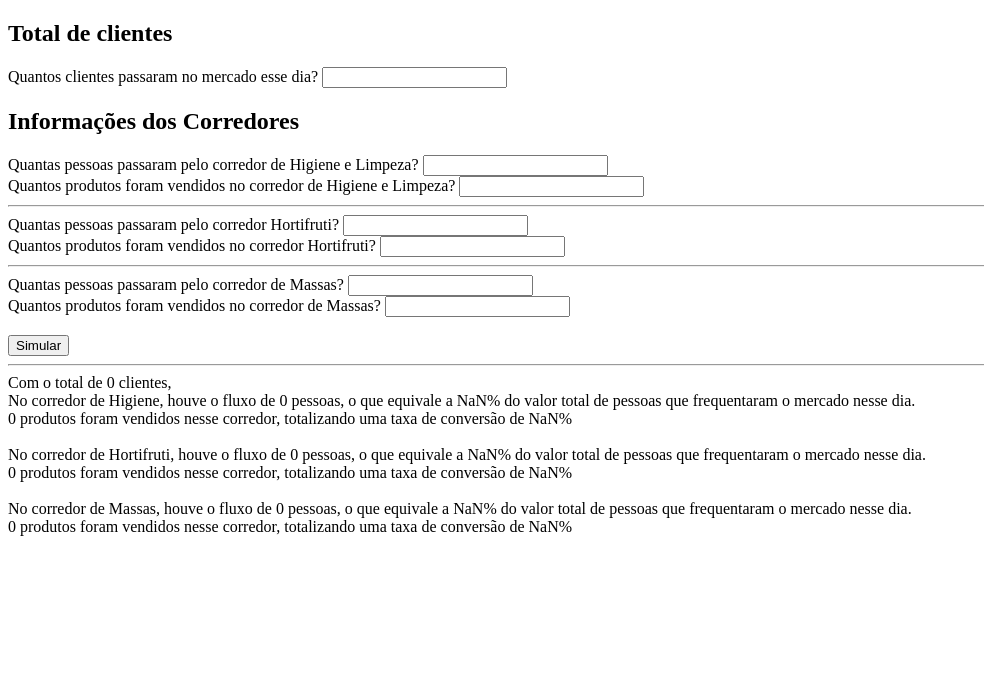
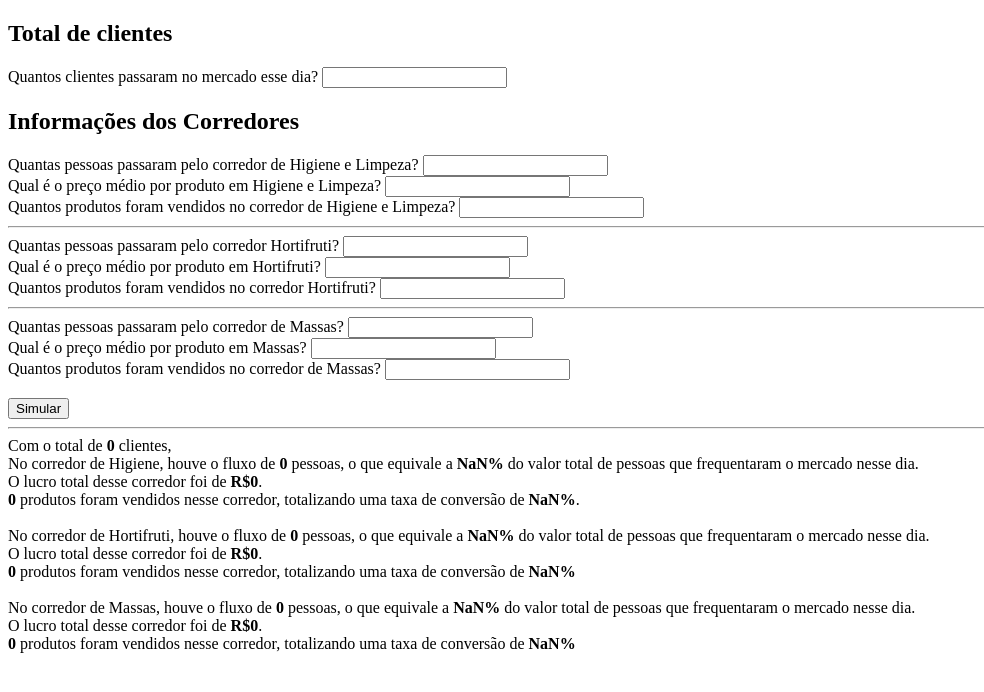
Before and after one commit to LersovData/LersovData, a plain HTML site: page LUCCA/simuladorFinanceiro/SIMULADOR_TESTE.html in a window 1280 px wide. Both pictures are taken after a click on the button "Simular". Shown: the whole page, without its empty margins (0-984 px from the left). Drawn offline with Linux system fonts and the light colour scheme.

Commit message:
Acrescentei mais mensagens no simulador

```diff
--- a/LUCCA/simuladorFinanceiro/SIMULADOR_TESTE.html
+++ b/LUCCA/simuladorFinanceiro/SIMULADOR_TESTE.html
@@ -14,13 +14,18 @@
     <h2>Informações dos Corredores</h2>
 
     Quantas pessoas passaram pelo corredor de Higiene e Limpeza? <input type="number" id="ipt_higiene"> <br>
+    Qual é o preço médio por produto em Higiene e Limpeza? <input type="number" id="ipt_mediaProdutoHigiene"> <br>
     Quantos produtos foram vendidos no corredor de Higiene e Limpeza? <input type="number" id="ipt_qtdVendaHigiene">
     <hr>
     Quantas pessoas passaram pelo corredor Hortifruti? <input type="number" id="ipt_hortifruti"> <br>
+    Qual é o preço médio por produto em Hortifruti? <input type="number" id="ipt_mediaProdutoHortifruti"> <br>
     Quantos produtos foram vendidos no corredor Hortifruti? <input type="number" id="ipt_qtdVendaHortifruti">
+
     <hr>
     Quantas pessoas passaram pelo corredor de Massas? <input type="number" id="ipt_massas"> <br>
+    Qual é o preço médio por produto em Massas? <input type="number" id="ipt_mediaProdutoMassas"> <br>
     Quantos produtos foram vendidos no corredor de Massas? <input type="number" id="ipt_qtdVendaMassas"> <br>
+
     <br>
 
     <button onclick="calcular()">Simular</button>
@@ -38,21 +43,32 @@
         var qtdHortifruti = Number(ipt_hortifruti.value)
         var qtdMassas = Number(ipt_massas.value)
 
+        var mediaProdutoHigiene = Number(ipt_mediaProdutoHigiene.value)
+        var mediaProdutoHortifruti = Number(ipt_mediaProdutoHortifruti.value)
+        var mediaProdutoMassas = Number(ipt_mediaProdutoMassas.value)
+
         var vendaHigiene = Number(ipt_qtdVendaHigiene.value)
         var vendaHortifruti = Number(ipt_qtdVendaHortifruti.value)
         var vendaMassas = Number(ipt_qtdVendaMassas.value)
-        var mensagem = ""
+
+        var lucroHigiene = mediaProdutoHigiene * vendaHigiene
+        var lucroHortifruti = mediaProdutoHortifruti * vendaHortifruti
+        var lucroMassas = mediaProdutoMassas * vendaMassas
+
 
         var taxaConversaoHigiene = vendaHigiene / qtdHigiene * 100
         var taxaConversaoHortifruti = vendaHortifruti / qtdHortifruti * 100
         var taxaConversaoMassas = vendaMassas / qtdMassas * 100
+        var mensagem = ""
 
-        mensagem = `Com o total de ${qtdTotalClientes} clientes, <br>`
+        mensagem = `Com o total de <b>${qtdTotalClientes}</b> clientes, <br>`
 
-        mensagem += `No corredor de Higiene, houve o fluxo de ${qtdHigiene} pessoas, o que equivale a ${qtdHigiene / qtdTotalClientes * 100}% do valor total de pessoas que frequentaram o mercado nesse dia. <br> ${vendaHigiene} produtos foram vendidos nesse corredor, totalizando uma taxa de conversão de ${taxaConversaoHigiene}% <br>
+        mensagem += `No corredor de Higiene, houve o fluxo de <b>${qtdHigiene}</b> pessoas, o que equivale a <b>${qtdHigiene / qtdTotalClientes * 100}%</b> do valor total de pessoas que frequentaram o mercado nesse dia. <br> O lucro total desse corredor foi de <b>R$${lucroHigiene}</b>.  <br>
+
+        <b>${vendaHigiene}</b> produtos foram vendidos nesse corredor, totalizando uma taxa de conversão de <b>${taxaConversaoHigiene}%</b>. <br>
         <br>`
         if (taxaConversaoHigiene >= 0 && taxaConversaoHigiene < 25) {
-            mensagem += `Essa é uma taxa de conversão <span style="color: red;">baixa</span>.<br>
+            mensagem += `Essa é uma taxa de conversão <span style="color: red;">baixa</span>. Para que essa taxa seja considerada alta, ela precisa estar entre <b>50% e 75%</b><br>
             <br>
             Aqui estão algumas medidas que você pode tomar com base nisso: <br>
             - Repensar se compensa trabalhar com esse produto caso haja uma média de conversão maior por parte de outros produtos da mesma categoria. <br>
@@ -83,11 +99,13 @@
             <hr>`
         }
 
-        mensagem += `No corredor de Hortifruti, houve o fluxo de ${qtdHortifruti} pessoas, o que equivale a ${qtdHortifruti / qtdTotalClientes * 100}% do valor total de pessoas que frequentaram o mercado nesse dia. <br>
-        ${vendaHortifruti} produtos foram vendidos nesse corredor, totalizando uma taxa de conversão de ${taxaConversaoHortifruti}% <br>
+        mensagem += `No corredor de Hortifruti, houve o fluxo de <b>${qtdHortifruti}</b> pessoas, o que equivale a <b>${qtdHortifruti / qtdTotalClientes * 100}%</b> do valor total de pessoas que frequentaram o mercado nesse dia. <br>
+        O lucro total desse corredor foi de <b>R$${lucroHortifruti}</b>. <br>
+        <b>${vendaHortifruti} </b>produtos foram vendidos nesse corredor, totalizando uma taxa de conversão de <b>${taxaConversaoHortifruti}%</b> <br>
         <br>`
+
         if (taxaConversaoHortifruti >= 0 && taxaConversaoHortifruti < 25) {
-            mensagem += `Essa é uma taxa de conversão <span style="color: red;">baixa</span>.<br>
+            mensagem += `Essa é uma taxa de conversão <span style="color: red;">baixa</span>. Para que essa taxa seja considerada alta, ela precisa estar entre 50% e 75%<br><br>
             <br>
             Aqui estão algumas medidas que você pode tomar com base nisso: <br>
             - Repensar se compensa trabalhar com esse produto caso haja uma média de conversão maior por parte de outros produtos da mesma categoria. <br>
@@ -118,10 +136,13 @@
             <hr>`
         }
 
-        mensagem += `No corredor de Massas, houve o fluxo de ${qtdMassas} pessoas, o que equivale a ${qtdMassas / qtdTotalClientes * 100}% do valor total de pessoas que frequentaram o mercado nesse dia. <br>
-        ${vendaMassas} produtos foram vendidos nesse corredor, totalizando uma taxa de conversão de ${taxaConversaoMassas}% <br>`
+        mensagem += `No corredor de Massas, houve o fluxo de <b>${qtdMassas}</b> pessoas, o que equivale a <b>${qtdMassas / qtdTotalClientes * 100}%</b> do valor total de pessoas que frequentaram o mercado nesse dia. <br>
+        O lucro total desse corredor foi de <b>R$${lucroMassas}</b>. <br>
+
+        <b>${vendaMassas}</b> produtos foram vendidos nesse corredor, totalizando uma taxa de conversão de <b>${taxaConversaoMassas}%</b> <br>
+        <br>`
         if (taxaConversaoMassas >= 0 && taxaConversaoMassas < 25) {
-            mensagem += `Essa é uma taxa de conversão <span style="color: red;">baixa</span>.<br>
+            mensagem += `Essa é uma taxa de conversão <span style="color: red;">baixa</span>. Para que essa taxa seja considerada alta, ela precisa estar entre 50% e 75%<br><br>
             <br>
             Aqui estão algumas medidas que você pode tomar com base nisso: <br>
             - Repensar se compensa trabalhar com esse produto caso haja uma média de conversão maior por parte de outros produtos da mesma categoria. <br>
```
